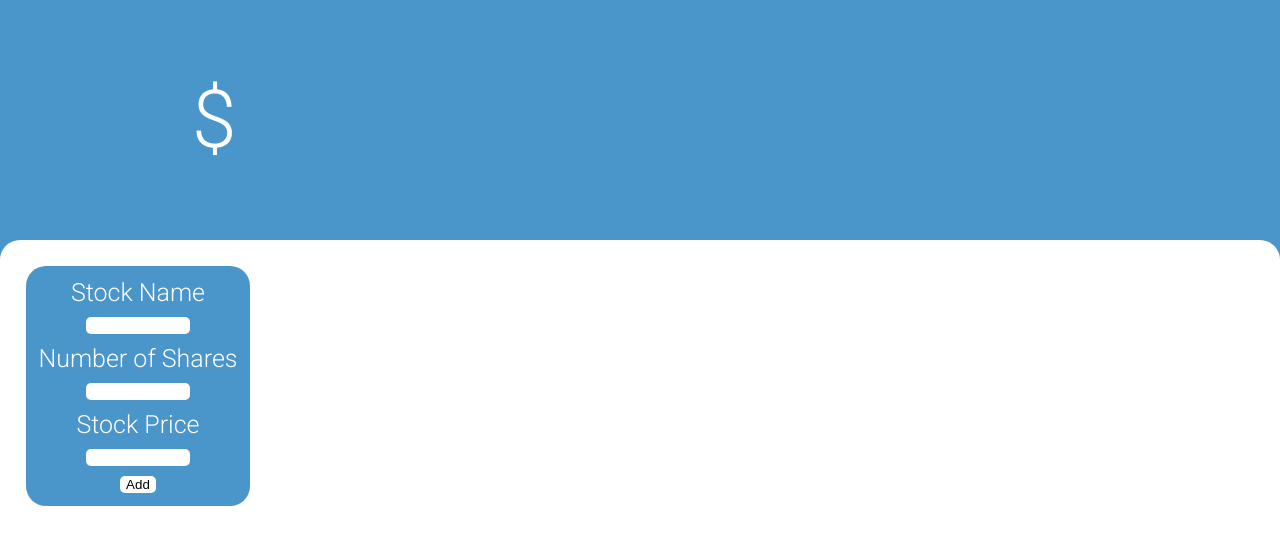
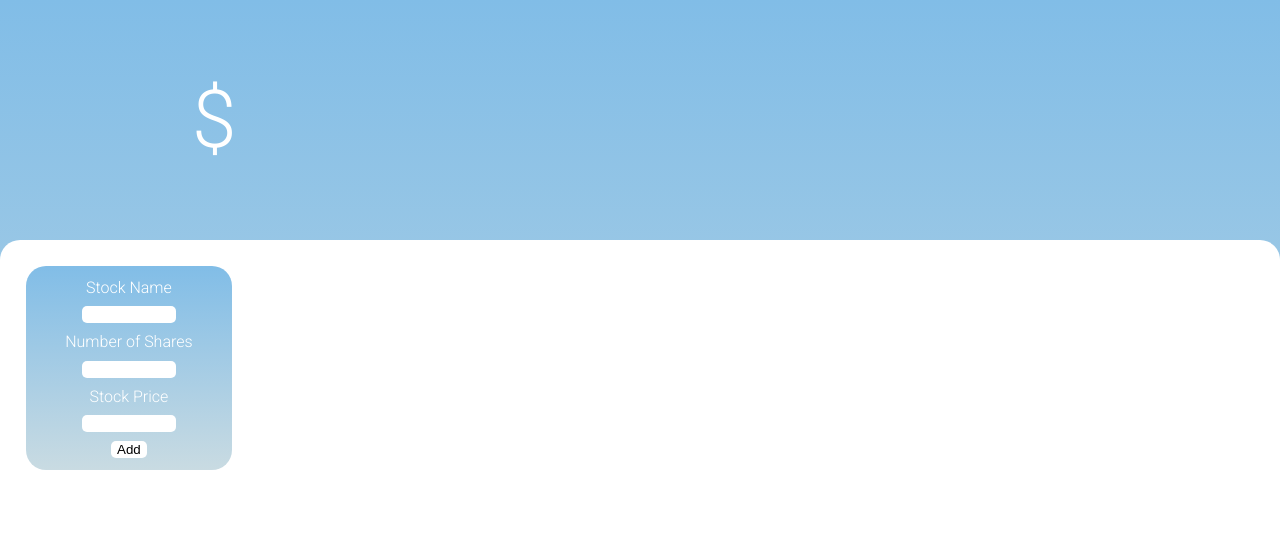
Before and after one commit to Stefan-RR/stock-portfolio-tracker, a React (Create React App) app: page / in a window 1280 px wide. Shown: the top 544 px of the page. Built offline with nearby package versions, Linux system fonts and the light colour scheme.

Commit message:
Update App.css

```diff
--- a/src/App.css
+++ b/src/App.css
@@ -3,8 +3,8 @@ html {
     height: 100%;
 }
 .App {
-    background: rgb(74, 149, 202);
-    display: flex;
+    background: rgb(201,219,226);
+    background: linear-gradient(0deg, rgba(201,219,226,1) 0%, rgba(129,189,231,1) 100%);
     flex-direction: column;
     align-items: center;
     font-family: 'Roboto', sans-serif;
@@ -41,8 +41,8 @@ html {
     border-radius: 20px;
     color: white;
     align-items: center;
-    background: rgb(74, 149, 202);
-    font-size: 25px;
+    background: rgb(201,219,226);
+    background: linear-gradient(0deg, rgba(201,219,226,1) 0%, rgba(129,189,231,1) 100%);
 }
 .form input {
     width: 50%;
@@ -80,10 +80,14 @@ html {
     display: flex;
     flex-direction: column;
 }
+.ticker {
+    font-weight: bold;
+}
 .info {
     font-size: 20px;
     padding: 2px;
 }
 .val {
     text-align: right;
+    font-weight: bold;
 }
```
